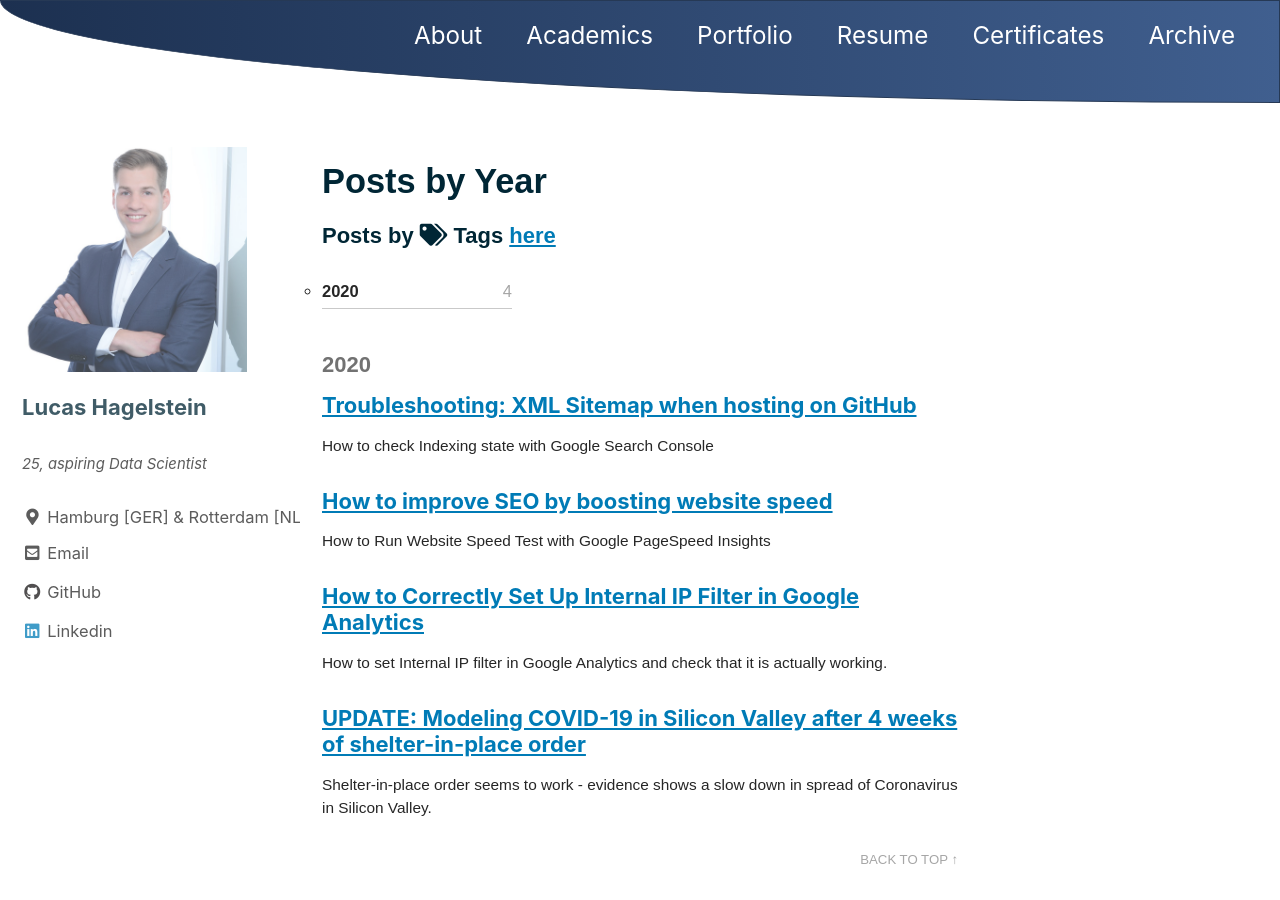
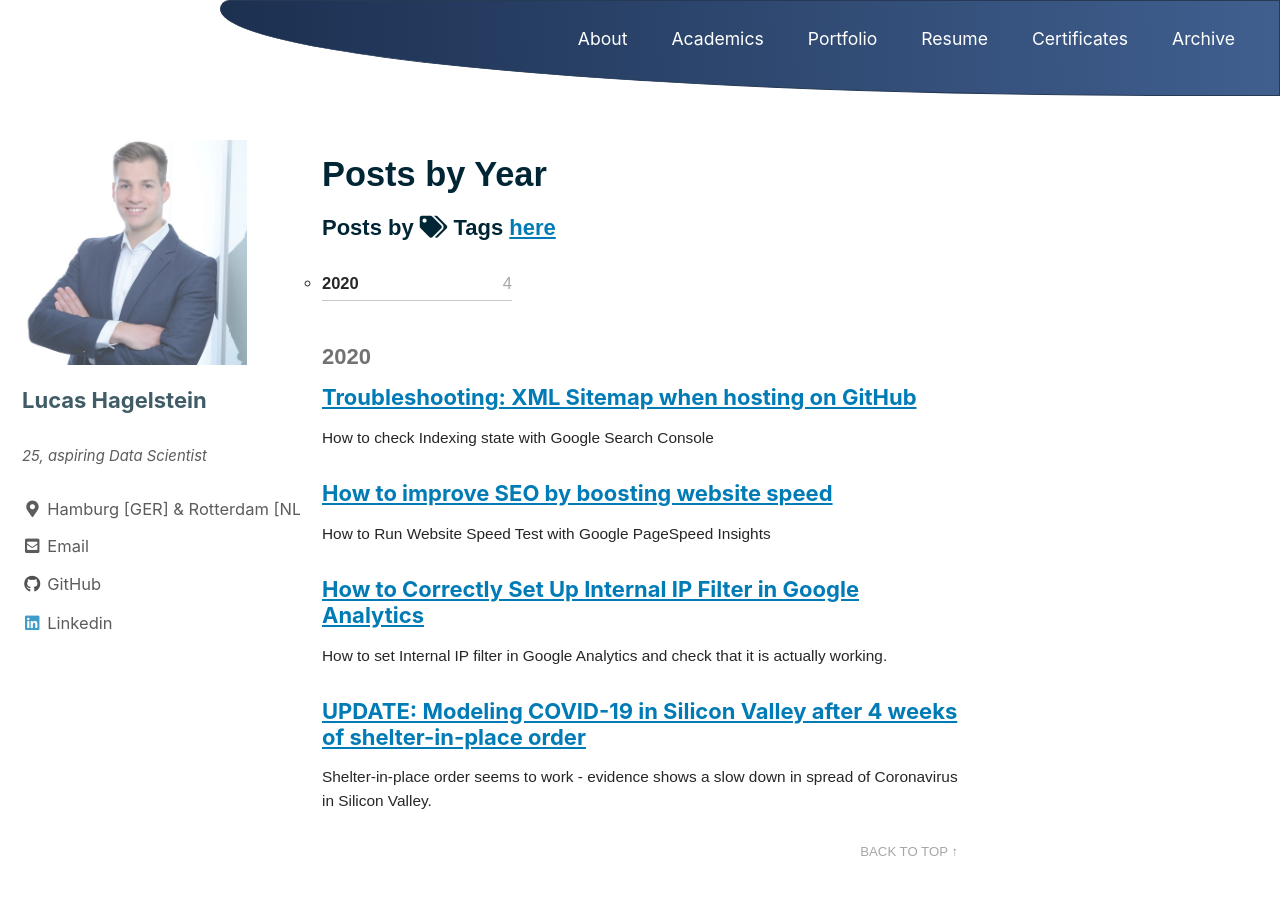
Before and after one commit to LHAGELS/LHAGELS.github.io, a Jekyll site: the page built from _pages/year-archive.md, in a window 1280 px wide and 900 px high. Built offline with Jekyll 4.4.1, drawn with Linux system fonts in a browser that asks for light colours; cached includes are drawn as plain includes; nearby versions of some CDN libraries.

Commit message:
new github

```diff
--- a/_sass/minimal-mistakes/_masthead.scss
+++ b/_sass/minimal-mistakes/_masthead.scss
@@ -12,10 +12,10 @@
 
   &__inner-wrap {
     @include clearfix;
-    margin-left: 0%;
+    margin-left: 10em;
     margin-right: 0%;
     margin-bottom: 1em;
-    padding: 0.6em 1em 2em 0em;
+    padding: 0.75em 1em 1.5em 12em;
     max-width: 100%;
     display: -webkit-box;
     display: -ms-flexbox;
@@ -26,7 +26,7 @@
     font-family: $sans-serif-narrow;
     background-image: linear-gradient(268deg, #405f8f, #1c3050);
     border: 0.25px solid rgba(38, 57, 85, 1);
-    border-radius: 0px 0px 0px 100%;
+    border-radius: 10px 0px 0px 100%;
 
     @include breakpoint($x-large) {
       max-width: $max-width;
@@ -39,7 +39,7 @@
           }
 
     a {
-      font-size: 1.1em;
+      font-size: 0.8em;
       color: #FFFFFF !important;
       text-decoration: none;
     }
```
